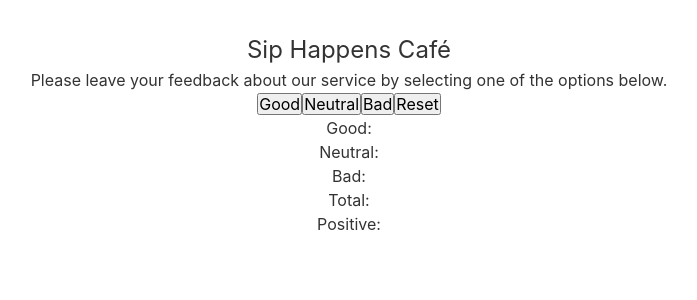
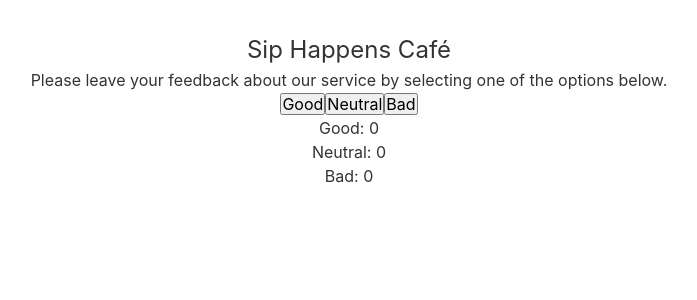
Before and after one commit to dmitrysdevfs/goit-react-hw-02, a React (Vite) app: page / in a window 1280 px wide. Shown: the top 300 px of the page, without its empty margins (291-988 px from the left). Built offline with nearby package versions, Linux system fonts and the light colour scheme.

Commit message:
Add state for feedback and updateFeedback fuctionality

```diff
--- a/src/components/App/App.jsx
+++ b/src/components/App/App.jsx
@@ -1,15 +1,29 @@
+import { useState } from 'react';
 import Description from '../Description/Description';
 import Feedback from '../Feedback/Feedback';
 import Options from '../Options/Options';
 import css from './App.module.css';
 
 export default function App() {
+  const [feedback, setFeedback] = useState({
+    good: 0,
+    neutral: 0,
+    bad: 0,
+  });
+
+  const updateFeedback = feedbackType => {
+    setFeedback({
+      ...feedback,
+      [feedbackType]: feedback[feedbackType] + 1,
+    });
+  };
+
   return (
     <>
       <div className={css.container}>
         <Description />
-        <Options />
-        <Feedback />
+        <Options onUpdate={updateFeedback} />
+        <Feedback feedback={feedback} />
       </div>
     </>
   );
--- a/src/components/Feedback/Feedback.jsx
+++ b/src/components/Feedback/Feedback.jsx
@@ -1,11 +1,11 @@
-export default function Feedback() {
+export default function Feedback({ feedback: { good, neutral, bad } }) {
   return (
     <>
-      <p>Good:</p>
-      <p>Neutral:</p>
-      <p>Bad:</p>
-      <p>Total:</p>
-      <p>Positive:</p>
+      <p>Good: {good}</p>
+      <p>Neutral: {neutral}</p>
+      <p>Bad: {bad}</p>
+      {/* <p>Total: {good + neutral + bad}</p>
+      <p>Positive: {((good + neutral) / (good + neutral + bad)) * 100}%</p> */}
     </>
   );
 }
--- a/src/components/Options/Options.jsx
+++ b/src/components/Options/Options.jsx
@@ -1,10 +1,10 @@
-export default function Options() {
+export default function Options({ onUpdate }) {
   return (
     <>
-      <button>Good</button>
-      <button>Neutral</button>
-      <button>Bad</button>
-      <button>Reset</button>
+      <button onClick={() => onUpdate('good')}>Good</button>
+      <button onClick={() => onUpdate('neutral')}>Neutral</button>
+      <button onClick={() => onUpdate('bad')}>Bad</button>
+      {/* <button>Reset</button> */}
     </>
   );
 }
--- a/vite.config.js
+++ b/vite.config.js
@@ -7,4 +7,7 @@ export default defineConfig({
   build: {
     sourcemap: true,
   },
+  server: {
+    open: true,
+  },
 });
```
